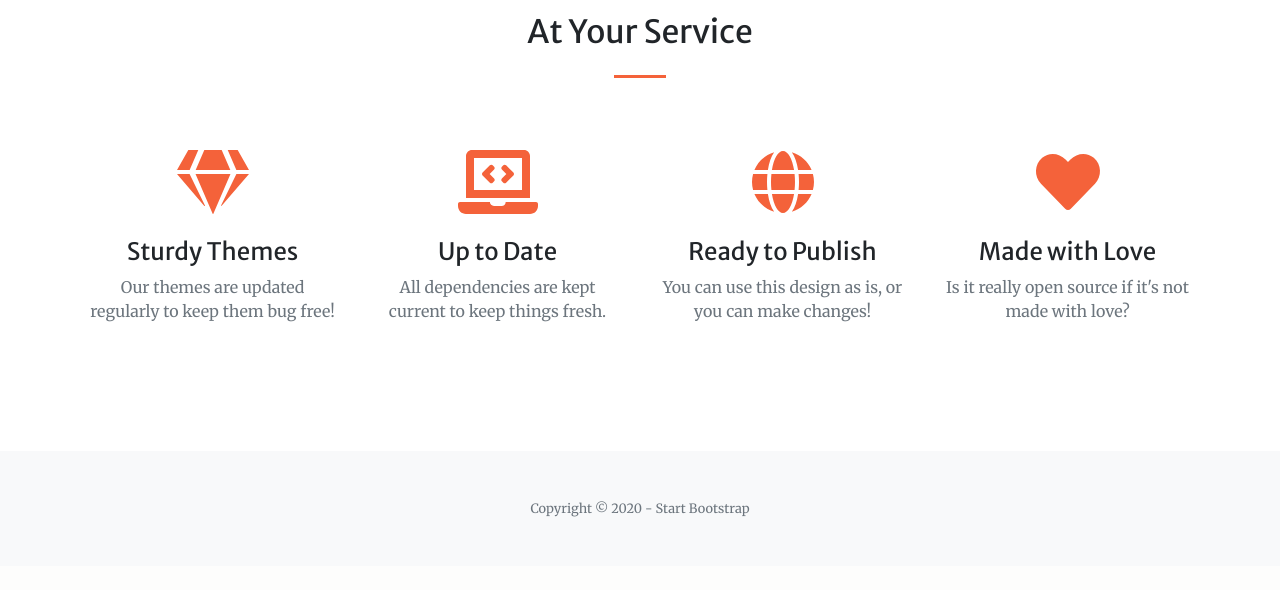
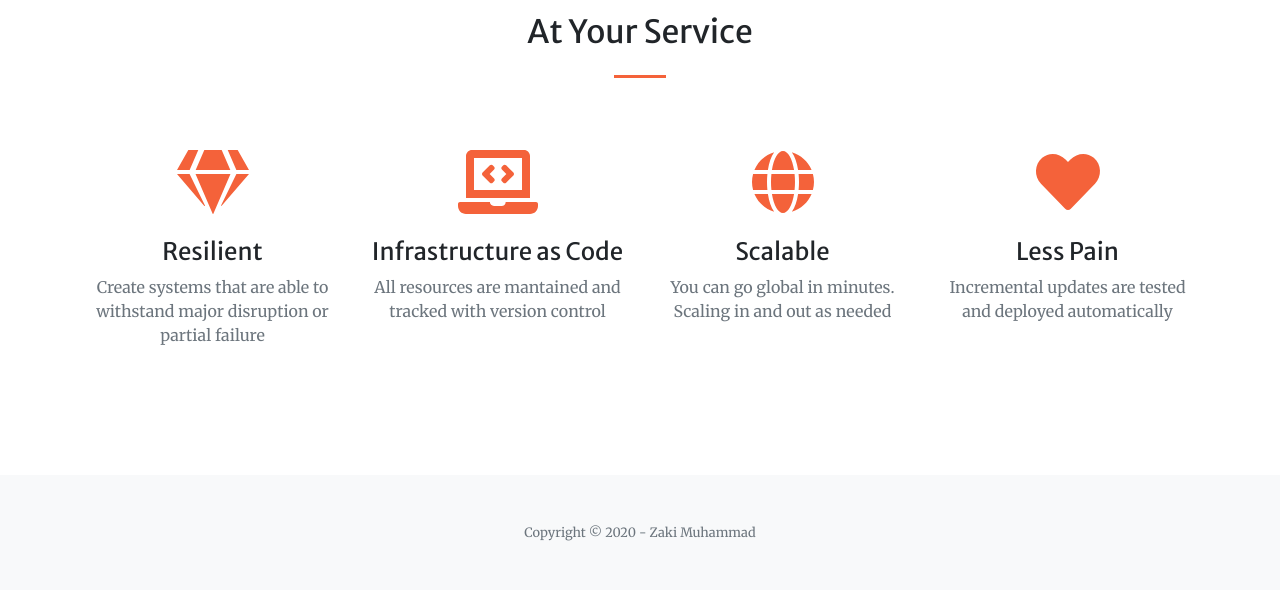
Before and after one commit to akang-Gendang/movie_line, a Flask app: page / in a window 1280 px wide. Shown: the part 915-1505 px from the top of the page. Before the commit the page ends 1432 px from the top, so only its background shows below. Run offline with Flask 2, Linux system fonts and the light colour scheme; some libraries are stand-ins or nearby versions.

Commit message:
Update movie.html

```diff
--- a/templates/movie.html
+++ b/templates/movie.html
@@ -58,29 +58,29 @@
                     <div class="col-lg-3 col-md-6 text-center">
                         <div class="mt-5">
                             <i class="fas fa-4x fa-gem text-primary mb-4"></i>
-                            <h3 class="h4 mb-2">Sturdy Themes</h3>
-                            <p class="text-muted mb-0">Our themes are updated regularly to keep them bug free!</p>
+                            <h3 class="h4 mb-2">Resilient</h3>
+                            <p class="text-muted mb-0">Create systems that are able to withstand major disruption or partial failure</p>
                         </div>
                     </div>
                     <div class="col-lg-3 col-md-6 text-center">
                         <div class="mt-5">
                             <i class="fas fa-4x fa-laptop-code text-primary mb-4"></i>
-                            <h3 class="h4 mb-2">Up to Date</h3>
-                            <p class="text-muted mb-0">All dependencies are kept current to keep things fresh.</p>
+                            <h3 class="h4 mb-2">Infrastructure as Code</h3>
+                            <p class="text-muted mb-0">All resources are mantained and tracked with version control</p>
                         </div>
                     </div>
                     <div class="col-lg-3 col-md-6 text-center">
                         <div class="mt-5">
                             <i class="fas fa-4x fa-globe text-primary mb-4"></i>
-                            <h3 class="h4 mb-2">Ready to Publish</h3>
-                            <p class="text-muted mb-0">You can use this design as is, or you can make changes!</p>
+                            <h3 class="h4 mb-2">Scalable</h3>
+                            <p class="text-muted mb-0">You can go global in minutes. Scaling in  and out as needed</p>
                         </div>
                     </div>
                     <div class="col-lg-3 col-md-6 text-center">
                         <div class="mt-5">
                             <i class="fas fa-4x fa-heart text-primary mb-4"></i>
-                            <h3 class="h4 mb-2">Made with Love</h3>
-                            <p class="text-muted mb-0">Is it really open source if it's not made with love?</p>
+                            <h3 class="h4 mb-2">Less Pain</h3>
+                            <p class="text-muted mb-0">Incremental updates are tested and deployed automatically</p>
                         </div>
                     </div>
                 </div>
@@ -89,7 +89,7 @@
         <!-- Portfolio-->
         <!-- Footer-->
         <footer class="bg-light py-5">
-            <div class="container"><div class="small text-center text-muted">Copyright © 2020 - Start Bootstrap</div></div>
+            <div class="container"><div class="small text-center text-muted">Copyright © 2020 - Zaki Muhammad </div></div>
         </footer>
         <!-- Bootstrap core JS-->
         <script src="https://code.jquery.com/jquery-3.5.1.slim.min.js"></script>
```
